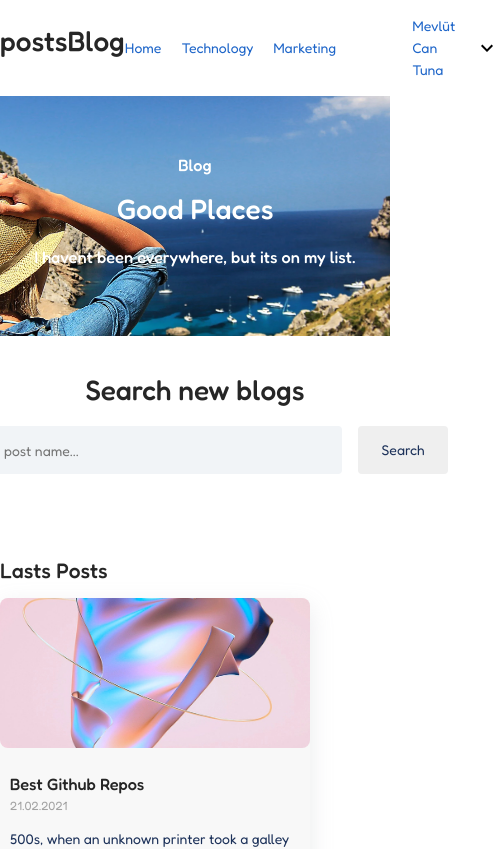
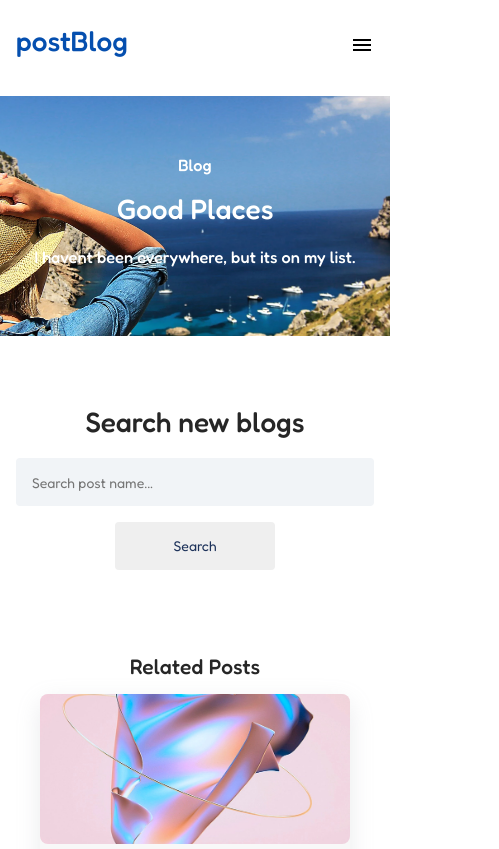
Before and after one commit to mevlutcantuna/next-fullstack-blog, a Next.js app: page / in a window 390 px wide. Shown: the top 849 px of the page, 499 px wide, since content can reach past the window. Built offline with nearby package versions, Linux system fonts and the light colour scheme.

Commit message:
main page design and responsive  completed

```diff
--- /dev/null
+++ b/components/header/DrawerMenu.js
@@ -0,0 +1,12 @@
+import { Drawer } from "antd";
+import Menu from "./Menu";
+
+const DrawerMenu = ({ onClose, visible }) => {
+  return (
+    <Drawer width="280" placement="right" onClose={onClose} visible={visible}>
+      <Menu/>
+    </Drawer>
+  );
+};
+
+export default DrawerMenu;
--- /dev/null
+++ b/components/header/Menu.js
@@ -0,0 +1,62 @@
+import Link from "next/link";
+import Image from "next/image";
+
+import ExpandIcon from "../../icons/expand-icon";
+import { Popover } from "antd";
+import PopoverContent from "./PopoverContent";
+import Logout from "../../icons/logout";
+
+const Menu = () => {
+  return (
+    <div className="header-menu">
+      <ul className="header-menu__links">
+        <li className="header-menu__links__item">
+          <Link href="/">
+            <a>Home</a>
+          </Link>
+        </li>
+        <li className="header-menu__links__item">
+          <Link href="/">
+            <a>Technology</a>
+          </Link>
+        </li>
+        <li className="header-menu__links__item">
+          <Link href="/marketing">
+            <a>Marketing</a>
+          </Link>
+        </li>
+        <li className="header-menu__links__item">
+          <Link href="/">
+            <a>
+              <div className="header-menu__links__item--account">
+                <Image
+                  width={40}
+                  height={40}
+                  alt="profil-image"
+                  src="https://cdn.pixabay.com/photo/2015/10/05/22/37/blank-profile-picture-973460_1280.png"
+                />
+                <span>Mevlüt Can Tuna</span>
+              </div>
+            </a>
+          </Link>
+          <div className="popover">
+            <Popover
+              placement="bottom"
+              content={PopoverContent}
+              trigger="click"
+            >
+              <button>
+                <ExpandIcon />
+              </button>
+            </Popover>
+          </div>
+          <div className="logout">
+              <Logout/>
+          </div>
+        </li>
+      </ul>
+    </div>
+  );
+};
+
+export default Menu;
--- a/components/header/index.js
+++ b/components/header/index.js
@@ -1,56 +1,41 @@
 import Link from "next/link";
 import ExpandIcon from "../../icons/expand-icon";
+import HamburgerMenu from "../../icons/hamburger-menu";
 import Image from "next/image";
 
 import { Popover } from "antd";
 import PopoverContent from "./PopoverContent";
+import { useState } from "react";
+import DrawerMenu from "./DrawerMenu";
+import Menu from "./Menu";
 
 const Index = () => {
+  const [drawerIsOpen, setDrawerIsOpen] = useState(false);
+
+  const changeDrawerIsOpen = (value) => {
+    setDrawerIsOpen(value);
+  };
+
   return (
     <div className="header">
       <div className="header__container">
-        <h1 className="header__container__title">postsBlog</h1>
-        <ul className="header__container__links">
-          <li className="header__container__links__item">
-            <Link href="/">
-              <a>Home</a>
-            </Link>
-          </li>
-          <li className="header__container__links__item">
-            <Link href="/">
-              <a>Technology</a>
-            </Link>
-          </li>
-          <li className="header__container__links__item">
-            <Link href="/marketing">
-              <a>Marketing</a>
-            </Link>
-          </li>
-          <li className="header__container__links__item">
-            <Link href="/">
-              <a>
-                <div className="header__container__links__item--account">
-                  <Image
-                    width={40}
-                    height={40}
-                    alt="profil-image"
-                    src="https://cdn.pixabay.com/photo/2015/10/05/22/37/blank-profile-picture-973460_1280.png"
-                  />
-                  <span>Mevlüt Can Tuna</span>
-                </div>
-              </a>
-            </Link>
-            <Popover
-              placement="bottom"
-              content={PopoverContent}
-              trigger="click"
-            >
-              <button>
-                <ExpandIcon />
-              </button>
-            </Popover>
-          </li>
-        </ul>
+        <h1 className="header__container__title">
+          <Link href="/">
+            <a>postBlog</a>
+          </Link>
+        </h1>
+        <div className="header__container__hamburger-menu">
+          <div onClick={() => changeDrawerIsOpen(true)}>
+            <HamburgerMenu />
+          </div>
+          <DrawerMenu
+            onClose={() => changeDrawerIsOpen(false)}
+            visible={drawerIsOpen}
+          />
+        </div>
+        <div className="header__container__menu">
+          <Menu />
+        </div>
       </div>
     </div>
   );
--- /dev/null
+++ b/icons/hamburger-menu.js
@@ -0,0 +1,16 @@
+const HamburgerMenu = () => {
+  return (
+    <svg
+      xmlns="http://www.w3.org/2000/svg"
+      height="24px"
+      viewBox="0 0 24 24"
+      width="24px"
+      fill="#000000"
+    >
+      <path d="M0 0h24v24H0V0z" fill="none" />
+      <path d="M3 18h18v-2H3v2zm0-5h18v-2H3v2zm0-7v2h18V6H3z" />
+    </svg>
+  );
+};
+
+export default HamburgerMenu;
--- a/icons/logout.js
+++ b/icons/logout.js
@@ -2,7 +2,7 @@ const Logout = () => {
   return (
     <svg
       xmlns="http://www.w3.org/2000/svg"
-      enable-background="new 0 0 24 24"
+      enableBackground="new 0 0 24 24"
       height="24px"
       viewBox="0 0 24 24"
       width="24px"
--- a/pages/_app.js
+++ b/pages/_app.js
@@ -4,6 +4,8 @@ import "../styles/signup.scss";
 import "../styles/header.scss";
 import "../styles/home.scss";
 import "../styles/small-card.scss"
+import "../styles/header-menu.scss"
+
 
 import "antd/dist/antd.css";
 
--- a/pages/index.js
+++ b/pages/index.js
@@ -20,7 +20,7 @@ export default function Home() {
           </form>
         </div>
         <div className="home__main__posts">
-          <h2>Lasts Posts</h2>
+          <h2>Related Posts</h2>
           <div className="home__main__posts__cards">
             <SmallCard />
             <SmallCard />
--- /dev/null
+++ b/styles/header-menu.scss
@@ -0,0 +1,74 @@
+.header-menu{
+    &__links{
+        display: flex;
+        align-items: center;
+        margin: 0;
+
+        &__item{
+          display: flex;
+          align-items: center;
+          & a{
+            margin-right: 1.25rem;
+            color: #1f66c9;
+          }
+
+          &--account{
+            display: flex;
+            align-items: center;
+            margin-left: 3rem;
+            & img{
+              border-radius: 100%;
+            }
+
+            & span{
+              margin-left: 0.5rem;
+            }
+          }
+          & button{
+            background: none;
+            cursor: pointer;
+            display: flex;
+            align-items: center;
+          }
+        }
+      }
+}
+
+.popover{
+    display: flex;
+}
+
+.logout{
+    display: none;
+}
+
+
+@media only screen and (max-width: "1050px") {
+    .header-menu__links{
+        display: flex;
+        flex-direction: column-reverse;
+        align-items: flex-start;
+
+
+        &__item{
+            font-size: 1.5rem;
+            margin-bottom: 1rem;
+
+            &--account{
+                margin: 2rem 0;
+                color: #000;
+                font-size: 1rem;
+            }
+        }
+
+    }
+
+    .popover{
+        display: none;
+    }
+
+    .logout{
+        display: flex;
+    }
+
+}
--- a/styles/header.scss
+++ b/styles/header.scss
@@ -1,6 +1,7 @@
 .header{
   display: flex;
   align-items: center;
+  padding: 0 1rem;
 
   &__container{
     width: 100%;
@@ -11,39 +12,34 @@
     align-items: center;
     justify-content: space-between;
 
-    &__links{
-      display: flex;
-      align-items: center;
-      margin: 0;
+    &__title a{
+      color: rgb(5, 79, 175);
 
-      &__item{
-        display: flex;
-        & a{
-          margin-right: 1.25rem;
-          color: #1f66c9;
-        }
-
-        &--account{
-          display: flex;
-          align-items: center;
-          margin-left: 3rem;
-          & img{
-            border-radius: 100%;
-          }
-
-          & span{
-            margin-left: 0.5rem;
-          }
-        }
-        & button{
-          background: none;
-          cursor: pointer;
-          display: flex;
-          align-items: center;
-        }
+      &:hover{
+        color: rgb(18, 39, 97);
       }
     }
 
+    &__hamburger-menu{
+      display: none;
 
+      & div{
+        cursor: pointer;
+      }
+    }
   }
 }
+
+
+@media only screen and (max-width: "1050px") {
+  .header__container{
+
+    &__hamburger-menu{
+      display: flex;
+    }
+
+    &__menu{
+      display: none;
+    }
+  }
+}
--- a/styles/home.scss
+++ b/styles/home.scss
@@ -26,9 +26,9 @@
   &__main {
     max-width: 1000px;
     width: 100%;
-    margin: auto;
-    margin-top: 2rem;
+    margin: 2rem auto 0 auto;
     color: rgb(29, 50, 90);
+
 
     &__search{
       display: flex;
@@ -72,14 +72,53 @@
       &__cards {
         width: 100%;
         display: flex;
-        flex-wrap: wrap;
         justify-content: space-between;
       }
     }
   }
 }
 
+@media only screen and (max-width: "1050px") {
+
+  .home__main__posts{
+
+       display: flex;
+       justify-content: center;
+
+     &__cards{
+      flex-direction: column;
+      display: flex;
+      justify-content: center;
+      align-items: center;
+    }
+  }
+}
+
 @media only screen and (max-width: "660px") {
+
+  .home__main{
+    padding: 2rem 1rem;
+
+    & form{
+      display: flex;
+      flex-direction: column;
+      align-items: center;
+      width: 100%;
+      max-width: 25rem;
+
+      & input{
+        width: 100%;
+        margin: 0 5rem 1rem 5rem;
+
+      }
+
+      & button{
+        width: 10rem;
+        height: 3rem;
+      }
+    }
+  }
+
   .home__header {
     height: 15rem;
   }
--- a/styles/small-card.scss
+++ b/styles/small-card.scss
@@ -1,5 +1,6 @@
 .small-post-card{
-    width: 310px;
+    width: 100%;
+    max-width: 310px;
     margin-bottom: 2rem;
     box-shadow: rgba(149, 157, 165, 0.2) 0px 8px 24px;
     border-radius: 0.5rem;
@@ -12,7 +13,8 @@
     }
 
     &__image{
-        width: 310px;
+        width: 100%;
+        max-width: 310px;
         height: 150px;
         border-radius: .5rem;
         margin-bottom: 1.5rem;
```
